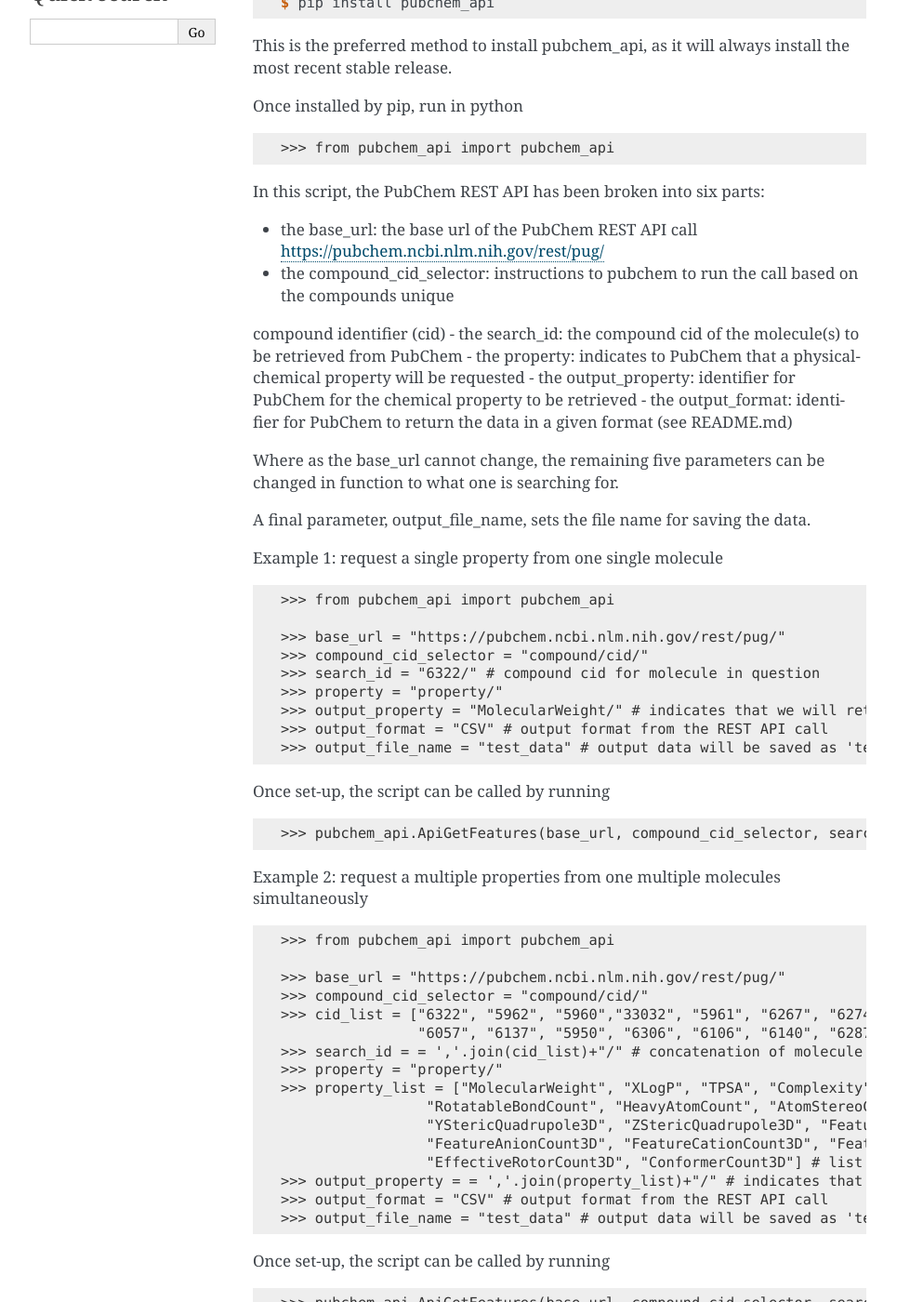
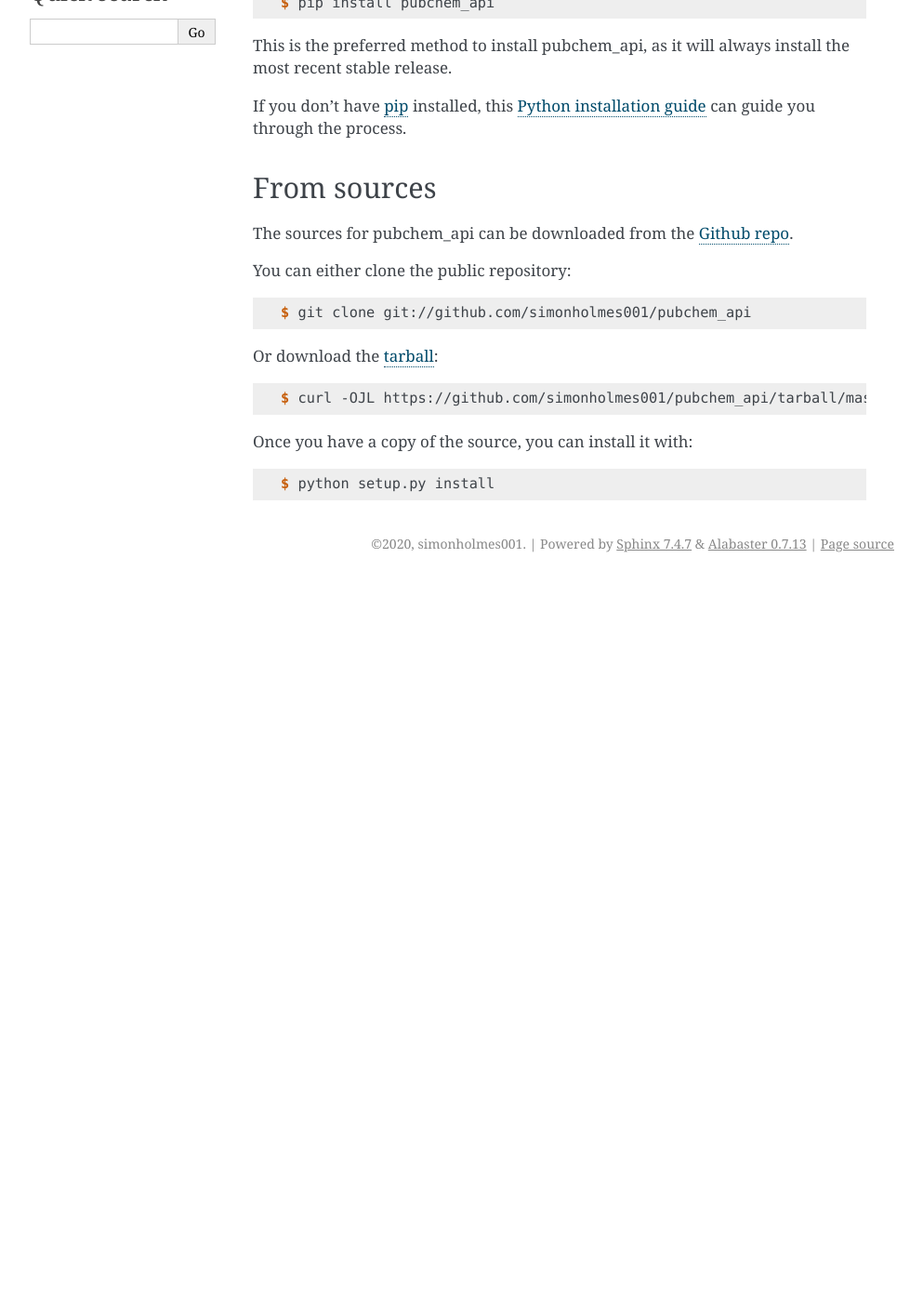
Before and after one commit to simonholmes001/pubchem_api, a Sphinx documentation site: the page built from docs/installation.rst, in a window 1280 px wide and 1400 px high, scrolled down 270 px. Shown: the whole window at 93% size, without its empty margins (148-1141 px from the left). Built offline with Sphinx 7.4.7, drawn with Linux system fonts in a browser that asks for light colours; pages that are not in the unit, such as notebooks, are missing from menus; after the commit the page ends 900 px from its top, so only the background shows below that; some of the changed text lies outside the part shown.

Commit message:
Improved documentatiob

```diff
--- a/docs/installation.rst
+++ b/docs/installation.rst
@@ -17,77 +17,6 @@ To install pubchem_api, run this command in your terminal:
     $ pip install pubchem_api
 
 This is the preferred method to install pubchem_api, as it will always install the most recent stable release.
-
-Once installed by pip, run in python
-
-.. code-block:: console
-
-    >>> from pubchem_api import pubchem_api
-
-In this script, the PubChem REST API has been broken into six parts:
-
-- the base_url: the base url of the PubChem REST API call `https://pubchem.ncbi.nlm.nih.gov/rest/pug/`_
-- the compound_cid_selector: instructions to pubchem to run the call based on the compounds unique
-compound identifier (cid)
-- the search_id: the compound cid of the molecule(s) to be retrieved from PubChem
-- the property: indicates to PubChem that a physical-chemical property will be requested
-- the output_property: identifier for PubChem for the chemical property to be retrieved
-- the output_format: identifier for PubChem to return the data in a given format (see README.md)
-
-.. _https://pubchem.ncbi.nlm.nih.gov/rest/pug/: https://pubchem.ncbi.nlm.nih.gov/rest/pug/
-
-Where as the base_url cannot change, the remaining five parameters can be changed in function to what
-one is searching for.
-
-A final parameter, output_file_name, sets the file name for saving the data.
-
-Example 1: request a single property from one single molecule
-
-.. code-block:: console
-
-    >>> from pubchem_api import pubchem_api
-
-    >>> base_url = "https://pubchem.ncbi.nlm.nih.gov/rest/pug/"
-    >>> compound_cid_selector = "compound/cid/"
-    >>> search_id = "6322/" # compound cid for molecule in question
-    >>> property = "property/"
-    >>> output_property = "MolecularWeight/" # indicates that we will retrieve the molecular weight for compound 6322
-    >>> output_format = "CSV" # output format from the REST API call
-    >>> output_file_name = "test_data" # output data will be saved as 'test_data.csv'
-
-Once set-up, the script can be called by running
-
-.. code-block:: console
-
-    >>> pubchem_api.ApiGetFeatures(base_url, compound_cid_selector, search_id, property, output_property, output_format, output_file_name)
-
-Example 2: request a multiple properties from one multiple molecules simultaneously
-
-.. code-block:: console
-
-    >>> from pubchem_api import pubchem_api
-
-    >>> base_url = "https://pubchem.ncbi.nlm.nih.gov/rest/pug/"
-    >>> compound_cid_selector = "compound/cid/"
-    >>> cid_list = ["6322", "5962", "5960","33032", "5961", "6267", "6274", "5951", "6288", "5862", "6305",
-                    "6057", "6137", "5950", "6306", "6106", "6140", "6287", "614", "750"] # list of molecules to retrieve simultanesouly
-    >>> search_id = = ','.join(cid_list)+"/" # concatenation of molecule cid's
-    >>> property = "property/"
-    >>> property_list = ["MolecularWeight", "XLogP", "TPSA", "Complexity", "HBondDonorCount", "HBondAcceptorCount",
-                     "RotatableBondCount", "HeavyAtomCount", "AtomStereoCount", "DefinedAtomStereoCount", "Volume3D", "XStericQuadrupole3D",
-                     "YStericQuadrupole3D", "ZStericQuadrupole3D", "FeatureCount3D", "FeatureAcceptorCount3D", "FeatureDonorCount3D",
-                     "FeatureAnionCount3D", "FeatureCationCount3D", "FeatureRingCount3D", "FeatureHydrophobeCount3D", "ConformerModelRMSD3D",
-                     "EffectiveRotorCount3D", "ConformerCount3D"] # list of properties to retrieve for all molecules given above
-    >>> output_property = = ','.join(property_list)+"/" # indicates that we will retrieve all of the above chemical properties for all compounds
-    >>> output_format = "CSV" # output format from the REST API call
-    >>> output_file_name = "test_data" # output data will be saved as 'test_data.csv'
-
-Once set-up, the script can be called by running
-
-.. code-block:: console
-
-    >>> pubchem_api.ApiGetFeatures(base_url, compound_cid_selector, search_id, property, output_property, output_format, output_file_name)
-
 
 If you don't have `pip`_ installed, this `Python installation guide`_ can guide
 you through the process.
```
